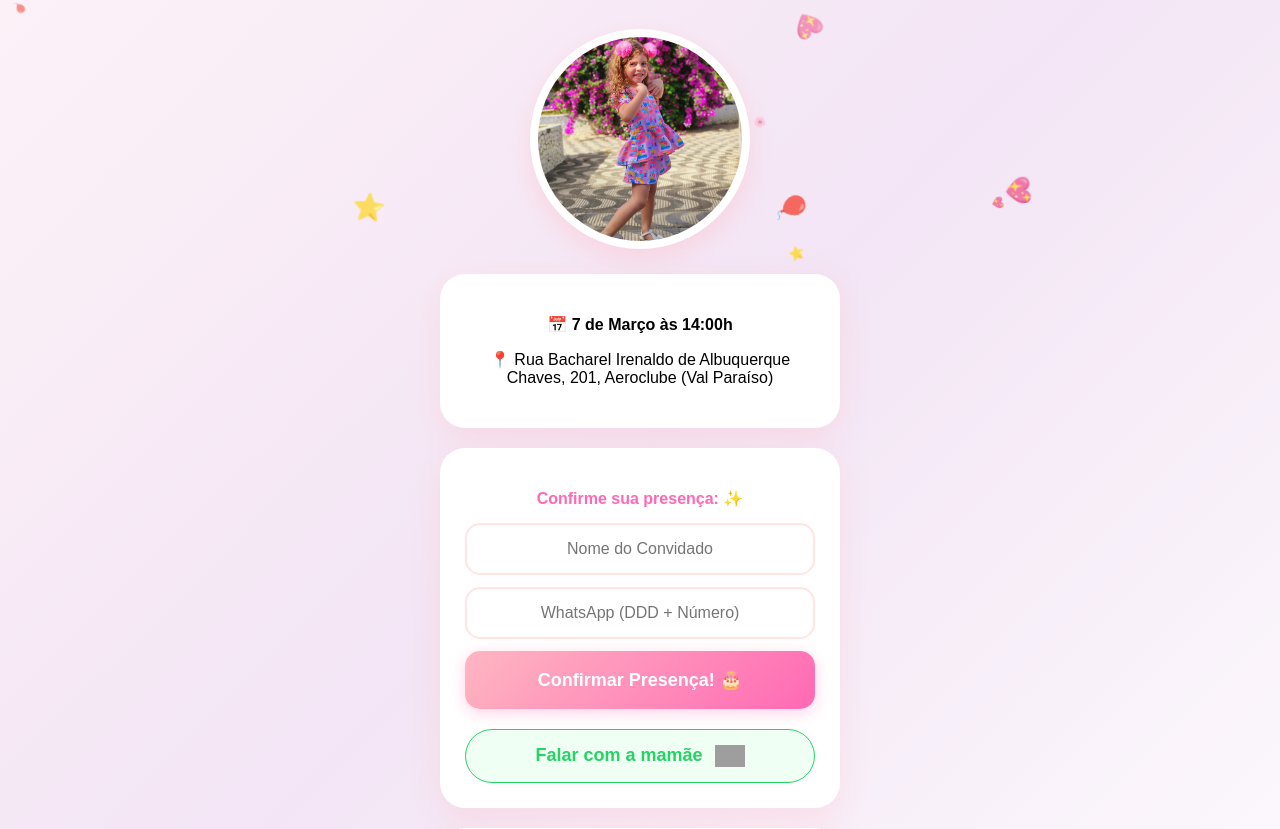
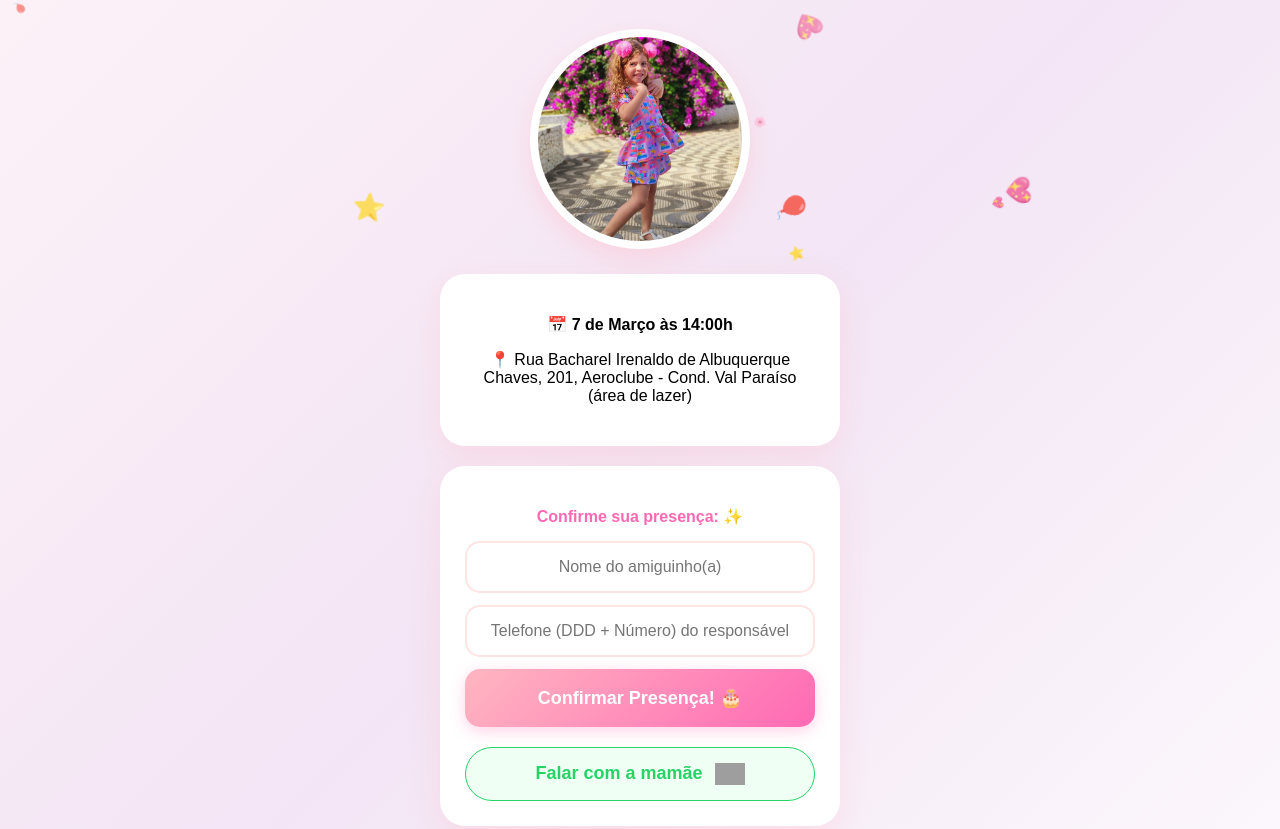
Before and after one commit to oellima/convite-rafaella-site, a React (Create React App) app: page / in a window 1280 px wide. Shown: the part 338-1167 px from the top of the page. Built offline with nearby package versions, Linux system fonts and the light colour scheme; grey boxes are pictures that could not be loaded.

Commit message:
Update input placeholders for guest information

```diff
--- a/src/App.js
+++ b/src/App.js
@@ -238,13 +238,13 @@ function App() {
 
           <div className="card-info">
             <p>📅 <strong>7 de Março às 14:00h</strong></p>
-            <p>📍 Rua Bacharel Irenaldo de Albuquerque Chaves, 201, Aeroclube (Val Paraíso)</p>
+            <p>📍 Rua Bacharel Irenaldo de Albuquerque Chaves, 201, Aeroclube - Cond. Val Paraíso (área de lazer)</p>
           </div>
 
           <div className="card-convite">
             <p style={{color: '#ff69b4', fontWeight: 'bold', marginBottom: '15px'}}>Confirme sua presença: ✨</p>
-            <input className="input-custom" placeholder="Nome do Convidado" value={nome} onChange={e => setNome(e.target.value)} />
-            <input className="input-custom" placeholder="WhatsApp (DDD + Número)" type="tel" value={telefone} onChange={e => setTelefone(e.target.value)} />
+            <input className="input-custom" placeholder="Nome do amiguinho(a)" value={nome} onChange={e => setNome(e.target.value)} />
+            <input className="input-custom" placeholder="Telefone (DDD + Número) do responsável" type="tel" value={telefone} onChange={e => setTelefone(e.target.value)} />
 
             {!exibirMensagem ? (
               <button onClick={confirmar} className="botao-magico">Confirmar Presença! 🎂</button>
```
